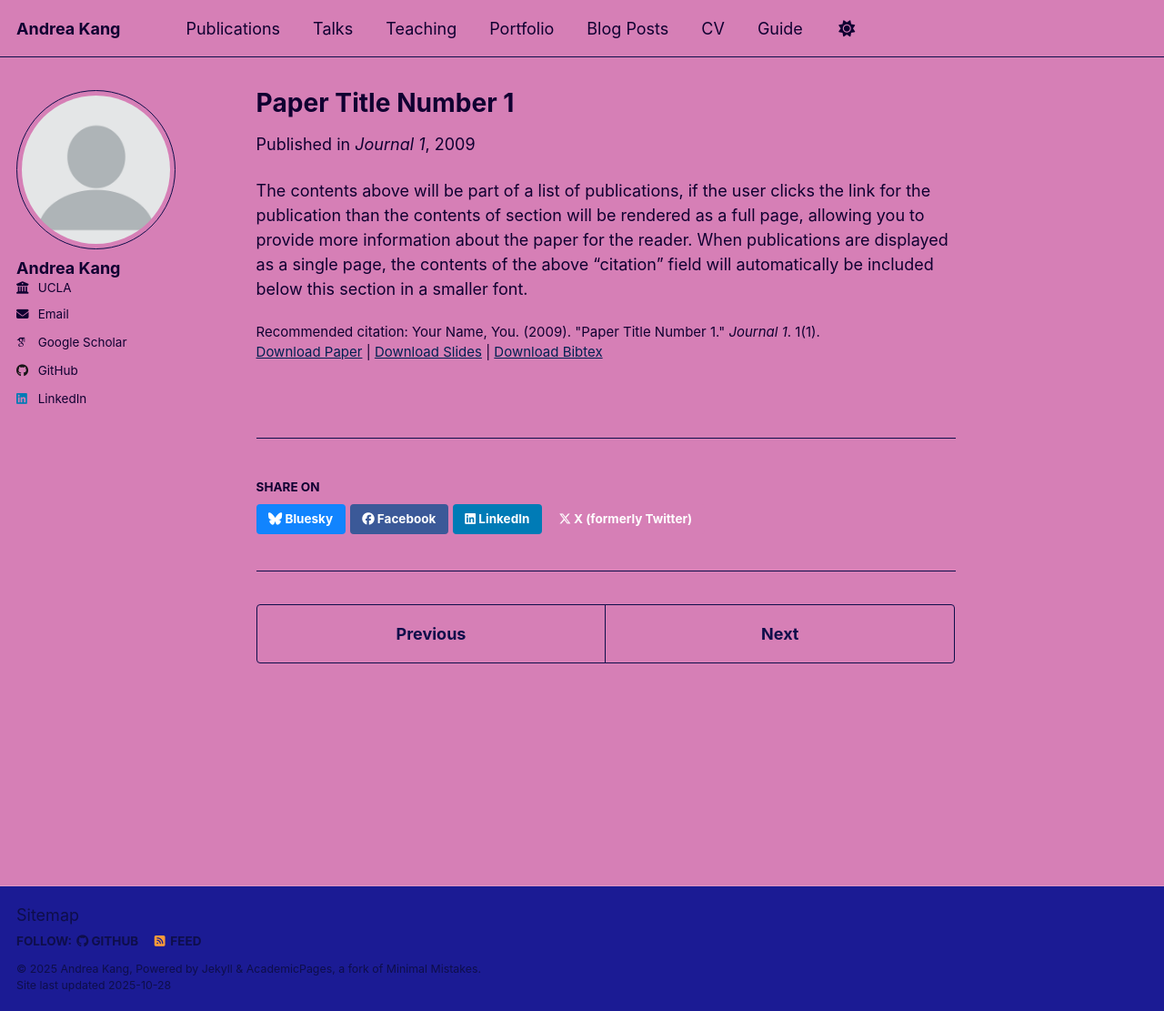
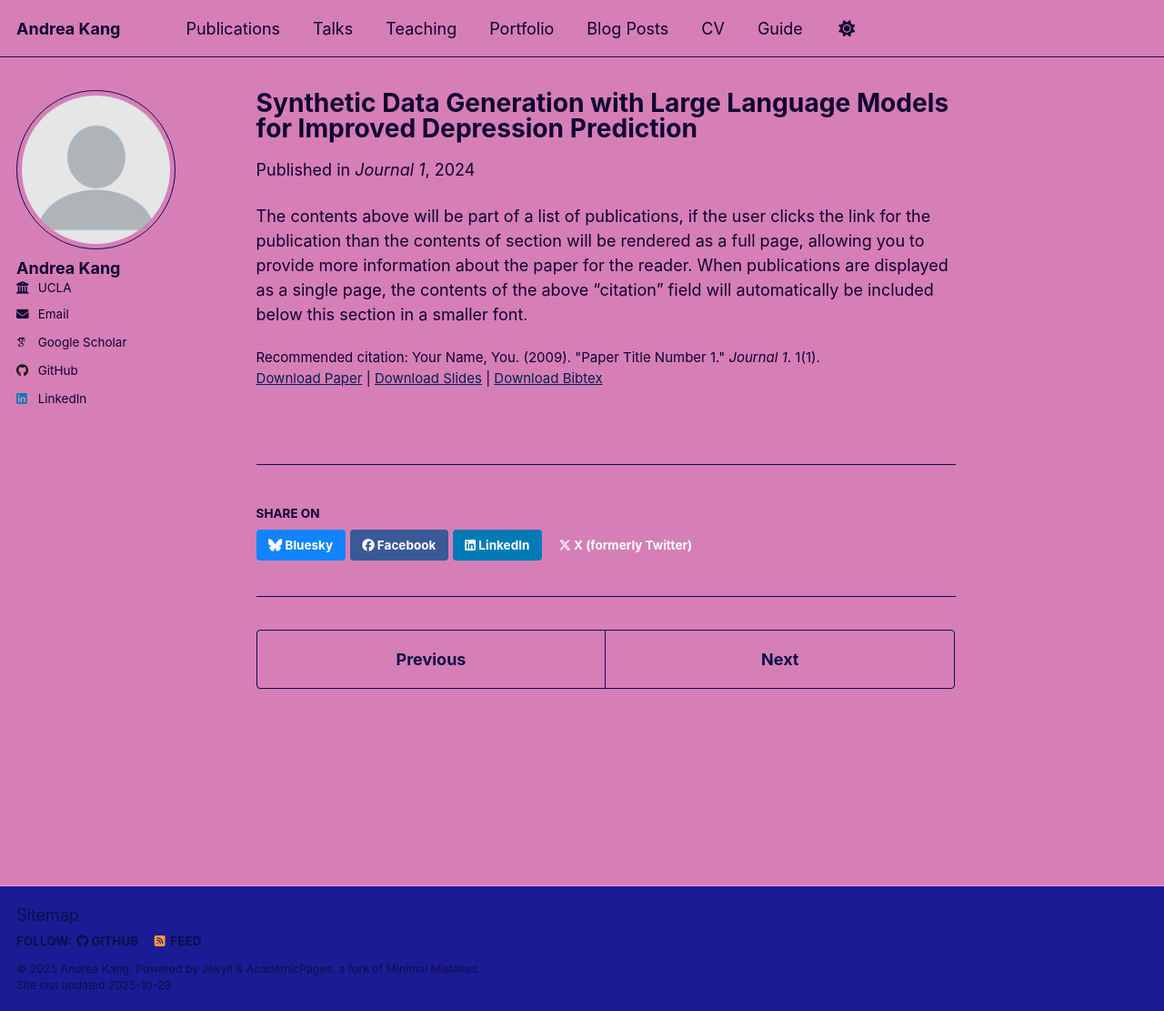
Before and after one commit to adkang1/adkang.github.io, a Jekyll site: the page built from _publications/2024-11-26-SynthData.md, in a window 1280 px wide and 1111 px high. Shown: the whole window at 91% size. Built offline with Jekyll 4.4.1, drawn with Linux system fonts in a browser that asks for light colours; some web fonts are replaced; a script that is not in the unit is left out.

Commit message:
Update About

```diff
--- a/_publications/2009-10-01-paper-title-number-1.md
+++ b/_publications/2024-11-26-SynthData.md
@@ -1,13 +1,13 @@
 ---
-title: "Paper Title Number 1"
+title: "Synthetic Data Generation with Large Language Models for Improved Depression Prediction"
 collection: publications
 category: manuscripts
-permalink: /publication/2009-10-01-paper-title-number-1
+permalink: /publication/2024-11-26-SynthData
 excerpt: 'This paper is about the number 1. The number 2 is left for future work.'
-date: 2009-10-01
+date: 2024-11-26
 venue: 'Journal 1'
 slidesurl: 'http://academicpages.github.io/files/slides1.pdf'
-paperurl: 'http://academicpages.github.io/files/paper1.pdf'
+paperurl: 'https://arxiv.org/pdf/2411.17672'
 bibtexurl: 'http://academicpages.github.io/files/bibtex1.bib'
 citation: 'Your Name, You. (2009). &quot;Paper Title Number 1.&quot; <i>Journal 1</i>. 1(1).'
 ---
```
